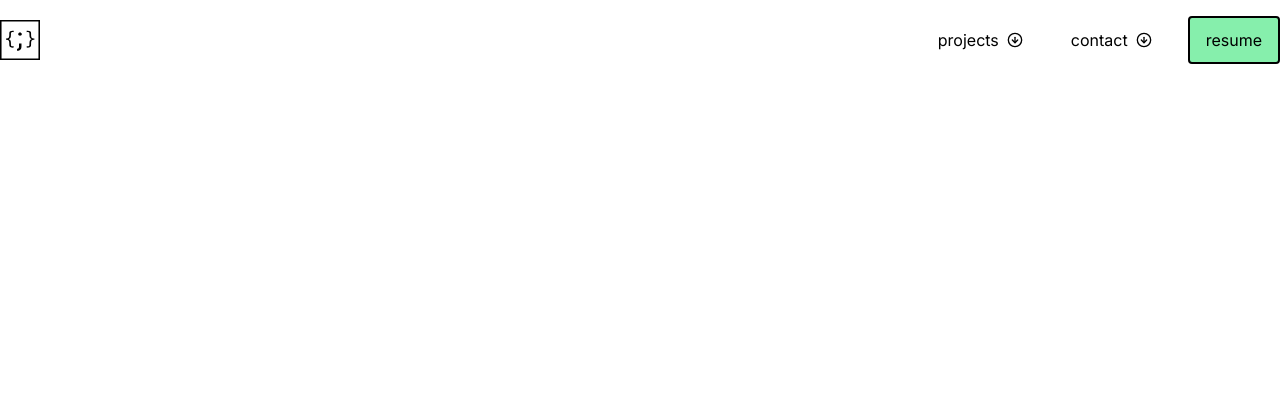
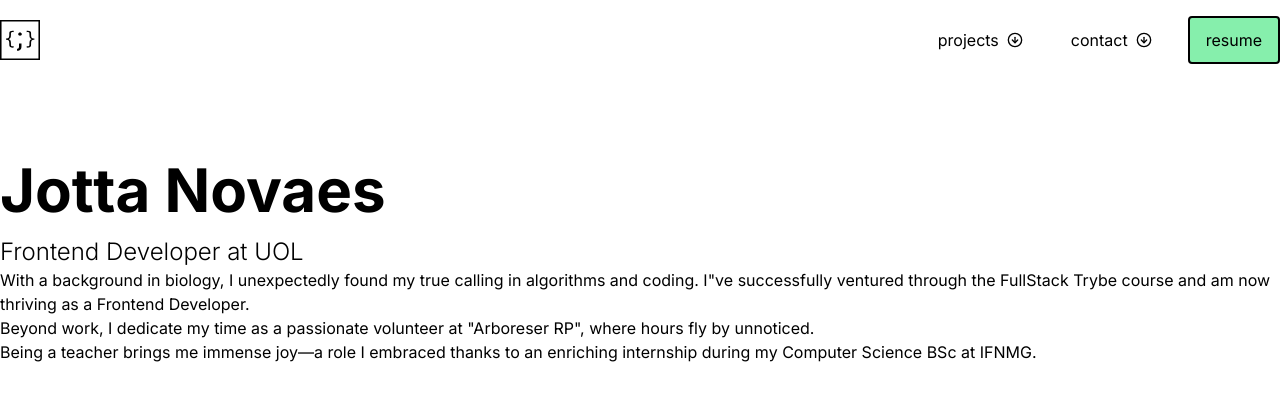
Before and after one commit to jottanovaes/portfolio, a Next.js app: page / in a window 1280 px wide. Shown: the top 400 px of the page. Built offline with nearby package versions, Linux system fonts and the light colour scheme.

Commit message:
feat(main): create about section

```diff
--- a/src/app/components/Header/Header.tsx
+++ b/src/app/components/Header/Header.tsx
@@ -11,8 +11,8 @@ import { Menu, X } from 'lucide-react'
 
 export function Header() {
   return (
-    <div className='fixed w-full select-none bg-white'>
-      <nav className='relative mx-6 my-2 flex items-center justify-between sm:container sm:mx-auto'>
+    <div className='sticky top-0 w-full select-none bg-white'>
+      <nav className='mx-6 my-2 flex items-center justify-between sm:container sm:mx-auto'>
         <Link href='#'>
           <Image src={logo} width={40} height={40} alt='logo' />
         </Link>
@@ -36,7 +36,7 @@ export function Header() {
           <X className='' />
         </label>
 
-        <ul className='hidden items-center gap-6 rounded border-2 border-black transition-all duration-300 peer-checked:absolute peer-checked:right-0 peer-checked:top-10 peer-checked:block peer-checked:border-black sm:flex sm:border-none sm:peer-checked:static sm:peer-checked:flex'>
+        <ul className='hidden items-center gap-6 rounded border-2 border-black bg-white transition-all duration-300 peer-checked:absolute peer-checked:right-6 peer-checked:top-10 peer-checked:block peer-checked:border-black sm:flex sm:border-none sm:peer-checked:static sm:peer-checked:flex'>
           <li className='list-none px-12 pl-6 hover:bg-gray-100 sm:px-0 sm:hover:bg-transparent'>
             <HeaderItem href='#' text='projects' />
           </li>
--- a/src/app/layout.tsx
+++ b/src/app/layout.tsx
@@ -5,7 +5,7 @@ import { Header } from './components/Header/Header'
 const inter = Inter({ subsets: ['latin'] })
 
 export const metadata: Metadata = {
-  title: 'j - p o r t f o l i o',
+  title: 'j',
   description: 'A Developer Personal Portfolio',
 }
 
@@ -15,7 +15,7 @@ export default function RootLayout({
   children: React.ReactNode
 }) {
   return (
-    <html lang='en'>
+    <html lang='en' className='scroll-smooth'>
       <head>
         <link rel='icon' href='/favicon.ico' sizes='any' />
       </head>
--- a/src/app/page.tsx
+++ b/src/app/page.tsx
@@ -2,12 +2,34 @@ import { Inter } from 'next/font/google'
 
 const inter = Inter({ subsets: ['latin'], variable: '--font-inter' })
 
+// main projects (or stared one)
+
 export default function Home() {
   return (
-    <main className={`${inter.variable}`}>
-      {/* <h1>
-        Oi, <span>icon</span>Eu sou o Jotta.
-      </h1> */}
+    <main
+      className={`${inter.variable} container mx-auto h-screen px-2 pt-20 sm:px-0`}
+    >
+      <h1 className=' mb-1 text-3xl font-bold sm:mb-4 sm:text-6xl'>
+        Jotta Novaes
+      </h1>
+      <h2 className='text-lg font-light sm:text-2xl'>
+        Frontend Developer at UOL
+      </h2>
+      <section id='about'>
+        <p>
+          With a background in biology, I unexpectedly found my true calling in
+          algorithms and coding. I&quot;ve successfully ventured through the
+          FullStack Trybe course and am now thriving as a Frontend Developer.
+        </p>
+        <p>
+          Beyond work, I dedicate my time as a passionate volunteer at
+          &quot;Arboreser RP&quot;, where hours fly by unnoticed.
+        </p>
+        <p>
+          Being a teacher brings me immense joy—a role I embraced thanks to an
+          enriching internship during my Computer Science BSc at IFNMG.
+        </p>
+      </section>
     </main>
   )
 }
```
